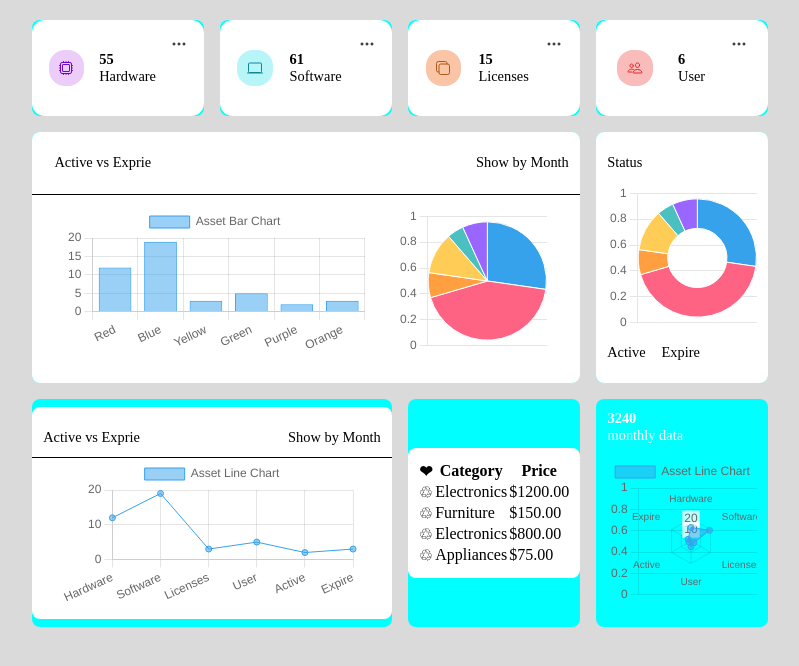
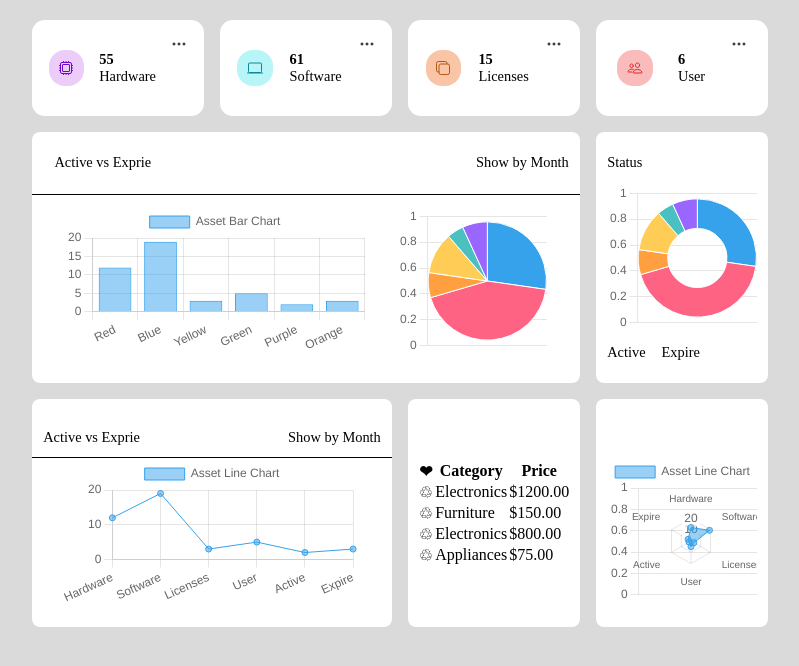
Before and after one commit to souravdas007123/Dashboard--Component-, a plain HTML site: page index.html in a window 1280 px wide. Shown: the whole page, without its empty margins (240-1039 px from the left). Drawn offline with nearby package versions, Linux system fonts and the light colour scheme; a script that the page names is missing.

Commit message:
min height added

```diff
--- a/style.css
+++ b/style.css
@@ -32,7 +32,7 @@ body{
     /* background-color: blue; */
 }
 .box{
-    background-color: aqua;
+    /* background-color: aqua; */
     border-radius: 0.5rem;
     display: flex;
     justify-content: center;
@@ -189,14 +189,14 @@ body{
 /* bottom right container */
 
 .bottom_right_container{
-    /* min-width: 100%;
-    max-height: 100%; */
+    min-width: 100%;
+    min-height: 100%;
     display: flex;
     flex-direction: column;
     justify-content: center;
     align-items: center;
     padding: 0.7rem ;
-    /* background-color: rgb(109, 9, 202); */
+    background-color: rgb(255, 255, 255);
     border-radius: 0.5rem;
 }
 .bottom_right_top_heading{
@@ -218,6 +218,7 @@ body{
 
 .bottom_middle_container{
     min-width: 100%;
+    min-height: 100%;
     display: flex;
     justify-content: center;
     align-items: center;
@@ -229,8 +230,8 @@ body{
 /* bottom left container */
 
 .bottom_left_container{
-     min-width: 100%;
-    /* min-height: 100%; */
+    min-width: 100%;
+    min-height: 100%;
     display: flex;
     flex-direction: column;
     justify-content: center;
```
